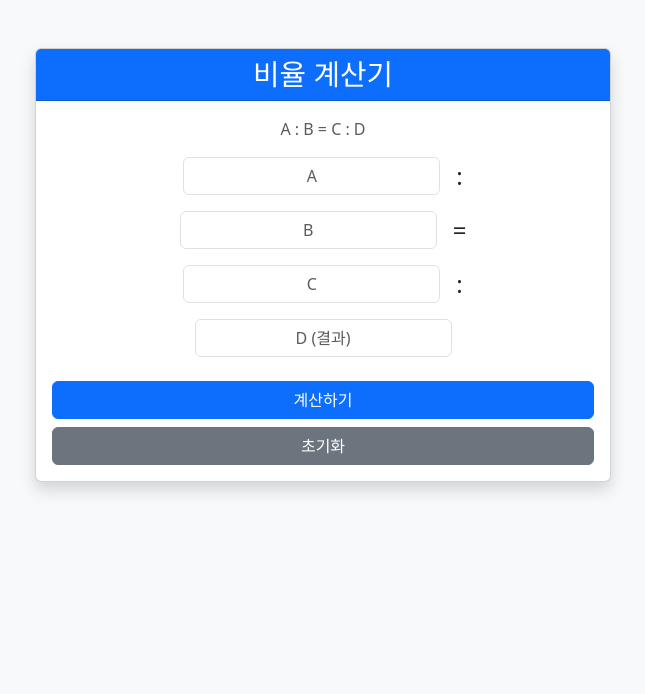
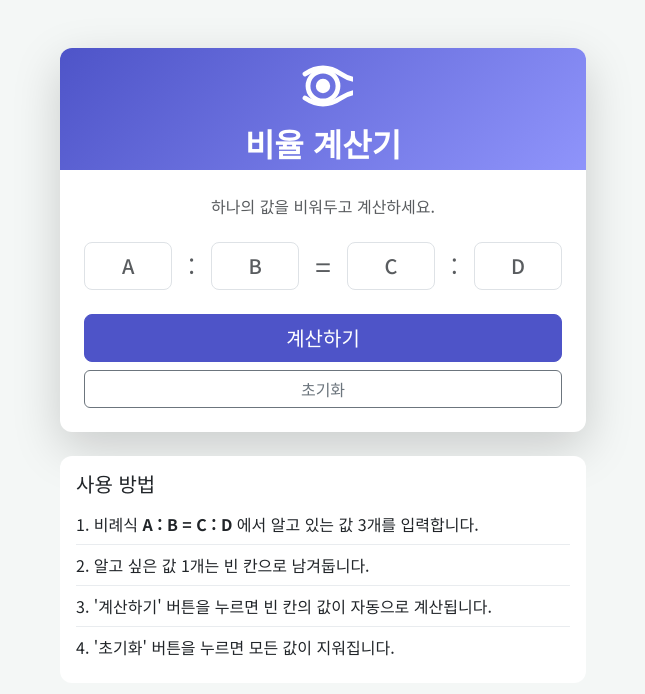
Before and after one commit to Wise-Tool-Life/ratio-calculator, a plain HTML site: page index.html in a window 1280 px wide. Shown: the whole page, without its empty margins (317-962 px from the left). Drawn offline with nearby package versions, Linux system fonts and the light colour scheme.

Commit message:
Improve design and add usage instructions

```diff
--- a/index.html
+++ b/index.html
@@ -3,39 +3,64 @@
 <head>
     <meta charset="UTF-8">
     <meta name="viewport" content="width=device-width, initial-scale=1.0">
-    <title>비율 계산기</title>
+    <title>비율 계산기 | 슬기로운 도구생활</title>
     <link href="https://cdn.jsdelivr.net/npm/bootstrap@5.3.3/dist/css/bootstrap.min.css" rel="stylesheet">
     <link rel="stylesheet" href="style.css">
 </head>
 <body>
-    <div class="container mt-5">
-        <div class="card shadow">
-            <div class="card-header bg-primary text-white">
-                <h1 class="card-title text-center mb-0">비율 계산기</h1>
+    <div class="container my-5">
+        <div class="calculator-card card shadow-lg">
+            <div class="card-header text-white text-center">
+                <!-- SVG 이미지 아이콘 -->
+                <svg width="60" height="60" viewBox="0 0 100 100" xmlns="http://www.w3.org/2000/svg" class="mb-2">
+                    <defs>
+                        <linearGradient id="grad1" x1="0%" y1="0%" x2="100%" y2="100%">
+                            <stop offset="0%" style="stop-color:rgb(255,255,255);stop-opacity:0.5" />
+                            <stop offset="100%" style="stop-color:rgb(255,255,255);stop-opacity:0" />
+                        </linearGradient>
+                    </defs>
+                    <path d="M20,30 Q50,10 80,30 T140,30" stroke="#fff" stroke-width="8" fill="none" stroke-linecap="round"/>
+                    <path d="M20,70 Q50,90 80,70 T140,70" stroke="#fff" stroke-width="8" fill="none" stroke-linecap="round"/>
+                    <circle cx="50" cy="50" r="12" fill="#fff"/>
+                    <circle cx="50" cy="50" r="25" stroke="#fff" stroke-width="8" fill="none"/>
+                </svg>
+                <h1 class="card-title mb-0">비율 계산기</h1>
             </div>
-            <div class="card-body">
-                <p class="card-text text-center text-muted">A : B = C : D</p>
+            <div class="card-body p-4">
+                <p class="card-text text-center text-muted mb-4">하나의 값을 비워두고 계산하세요.</p>
                 <div class="row g-3 align-items-center justify-content-center">
-                    <div class="col-auto">
-                        <input type="number" class="form-control" id="valA" placeholder="A">
+                    <div class="col">
+                        <input type="number" class="form-control form-control-lg" id="valA" placeholder="A">
                     </div>
-                    <div class="col-auto fs-4">:</div>
-                    <div class="col-auto">
-                        <input type="number" class="form-control" id="valB" placeholder="B">
+                    <div class="col-auto fs-4 text-muted">:</div>
+                    <div class="col">
+                        <input type="number" class="form-control form-control-lg" id="valB" placeholder="B">
                     </div>
-                    <div class="col-auto fs-4">=</div>
-                    <div class="col-auto">
-                        <input type="number" class="form-control" id="valC" placeholder="C">
+                    <div class="col-auto fs-3 text-muted">=</div>
+                    <div class="col">
+                        <input type="number" class="form-control form-control-lg" id="valC" placeholder="C">
                     </div>
-                    <div class="col-auto fs-4">:</div>
-                    <div class="col-auto">
-                        <input type="number" class="form-control" id="valD" placeholder="D (결과)">
+                    <div class="col-auto fs-4 text-muted">:</div>
+                    <div class="col">
+                        <input type="number" class="form-control form-control-lg" id="valD" placeholder="D">
                     </div>
                 </div>
                 <div class="d-grid gap-2 mt-4">
-                    <button id="calculateBtn" class="btn btn-primary">계산하기</button>
-                    <button id="resetBtn" class="btn btn-secondary">초기화</button>
+                    <button id="calculateBtn" class="btn btn-primary btn-lg">계산하기</button>
+                    <button id="resetBtn" class="btn btn-outline-secondary">초기화</button>
                 </div>
+            </div>
+        </div>
+
+        <div class="how-to-use card mt-4">
+            <div class="card-body">
+                <h5 class="card-title">사용 방법</h5>
+                <ol class="list-group list-group-flush list-group-numbered">
+                    <li class="list-group-item">비례식 <strong>A : B = C : D</strong> 에서 알고 있는 값 3개를 입력합니다.</li>
+                    <li class="list-group-item">알고 싶은 값 1개는 빈 칸으로 남겨둡니다.</li>
+                    <li class="list-group-item">'계산하기' 버튼을 누르면 빈 칸의 값이 자동으로 계산됩니다.</li>
+                    <li class="list-group-item">'초기화' 버튼을 누르면 모든 값이 지워집니다.</li>
+                </ol>
             </div>
         </div>
     </div>
--- a/style.css
+++ b/style.css
@@ -1,27 +1,68 @@
+@import url('https://fonts.googleapis.com/css2?family=Noto+Sans+KR:wght@400;500;700&display=swap');
+
 body {
-    background-color: #f8f9fa;
+    font-family: 'Noto Sans KR', sans-serif;
+    background-color: #f4f7f6;
+    color: #333;
 }
 
 .container {
-    max-width: 600px;
+    max-width: 550px;
 }
 
-.card-header h1 {
-    font-size: 1.8rem;
+.calculator-card .card-header {
+    background: linear-gradient(135deg, #4e54c8, #8f94fb);
+    border-bottom: none;
+    border-radius: 0.75rem 0.75rem 0 0;
 }
 
-.form-control {
-    text-align: center;
+.calculator-card .card-title {
+    font-weight: 700;
+    font-size: 2rem;
 }
 
-/* Chrome, Safari, Edge, Opera */
+.card {
+    border: none;
+    border-radius: 0.75rem;
+}
+
+.form-control-lg {
+    text-align: center;
+    font-weight: 500;
+}
+
+.btn-primary {
+    background-color: #4e54c8;
+    border-color: #4e54c8;
+    transition: background-color 0.2s ease-in-out;
+}
+
+.btn-primary:hover {
+    background-color: #3c41a0;
+    border-color: #3c41a0;
+}
+
+.btn-outline-secondary {
+    transition: all 0.2s ease-in-out;
+}
+
+.how-to-use {
+    background-color: #ffffff;
+}
+
+.how-to-use .list-group-item {
+    background-color: transparent;
+    border-color: #e9ecef;
+    padding-left: 0;
+}
+
+/* 숫자 입력 필드의 화살표 제거 */
 input::-webkit-outer-spin-button,
 input::-webkit-inner-spin-button {
   -webkit-appearance: none;
   margin: 0;
 }
 
-/* Firefox */
 input[type=number] {
   -moz-appearance: textfield;
 }
```
Also changed, not shown: commit_msg.txt (added).
